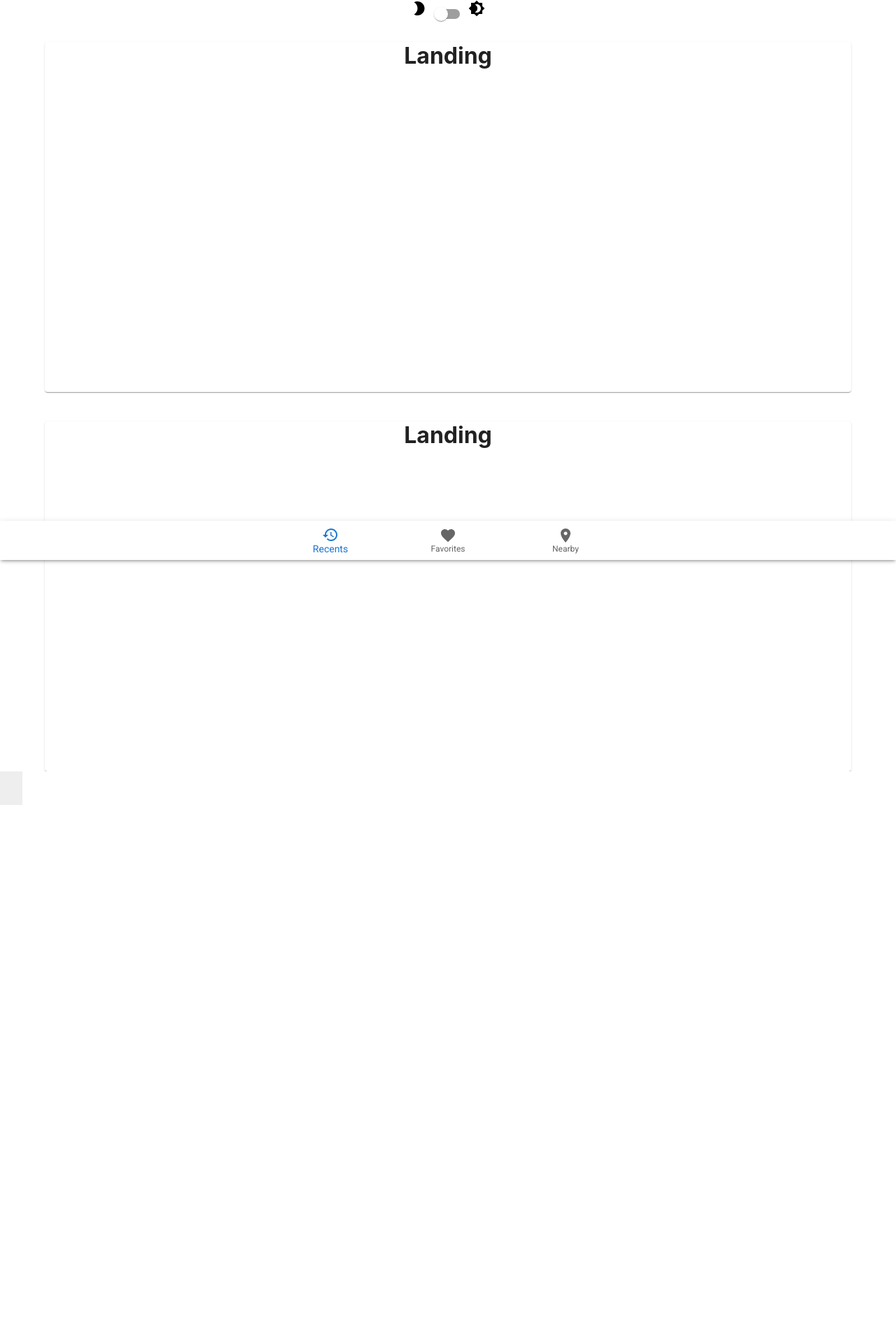
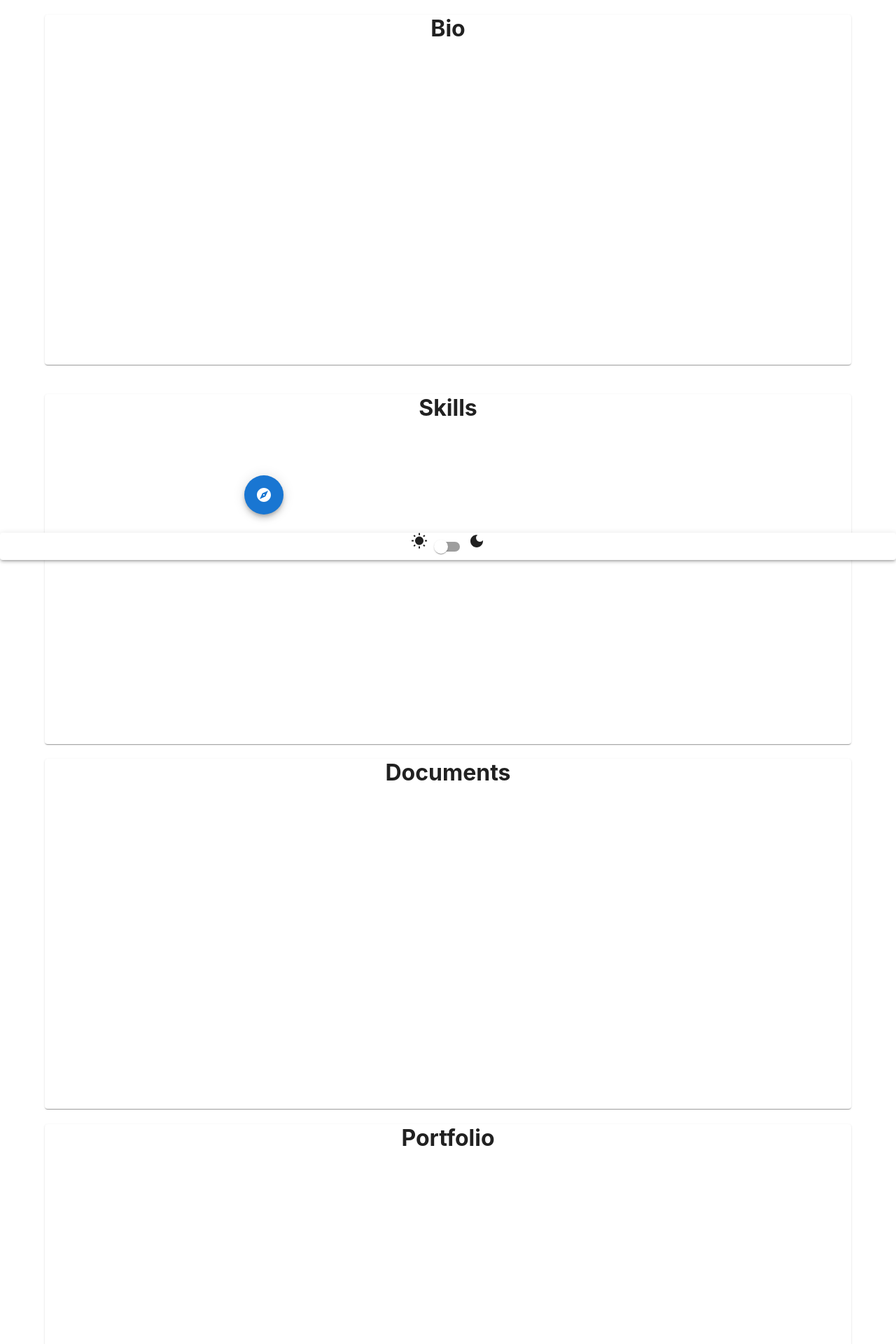
Before and after one commit to catalinarose1361/catalinarw.com, a React (Create React App) app in the folder client/: page / in a window 1280 px wide. Shown: the top 1920 px of the page at 70% size. Before the commit the page ends 1102 px from the top, so only its background shows below. Built offline with nearby package versions, Linux system fonts and the light colour scheme.

Commit message:
added floating button nav

```diff
--- a/client/src/App.js
+++ b/client/src/App.js
@@ -1,22 +1,42 @@
 import React, { useState } from 'react';
 
 import { Grid, Paper, Container, Switch } from '@mui/material';
-
-
 import ModeNightIcon from '@mui/icons-material/ModeNight';
-
 import Landing from './components/Landing.js';
-
 import { useTheme, ThemeProvider, createTheme } from '@mui/material/styles';
 import Brightness4Icon from '@mui/icons-material/Brightness4';
-
 import Box from '@mui/material/Box';
 import BottomNavigation from '@mui/material/BottomNavigation';
 import BottomNavigationAction from '@mui/material/BottomNavigationAction';
 import RestoreIcon from '@mui/icons-material/Restore';
 import FavoriteIcon from '@mui/icons-material/Favorite';
 import LocationOnIcon from '@mui/icons-material/LocationOn';
-
+import Portfolio from './components/Portfolio';
+import Skills from './components/Skills';
+import Bio from './components/Bio';
+import Documents from './components/Documents'
+import Fab from '@mui/material/Fab';
+import AddIcon from '@mui/icons-material/Add';
+import SpeedDial from '@mui/material/SpeedDial';
+import SpeedDialIcon from '@mui/material/SpeedDialIcon';
+import SpeedDialAction from '@mui/material/SpeedDialAction';
+import FileCopyIcon from '@mui/icons-material/FileCopyOutlined';
+import SaveIcon from '@mui/icons-material/Save';
+import PrintIcon from '@mui/icons-material/Print';
+import ShareIcon from '@mui/icons-material/Share';
+import ExploreIcon from '@mui/icons-material/Explore';
+import WbSunnyIcon from '@mui/icons-material/WbSunny';
+import DarkModeIcon from '@mui/icons-material/DarkMode';
+import AccountCircleIcon from '@mui/icons-material/AccountCircle';
+import MenuBookIcon from '@mui/icons-material/MenuBook';
+import HistoryEduIcon from '@mui/icons-material/HistoryEdu';
+import BrushIcon from '@mui/icons-material/Brush';
+const actions = [
+  { icon: <AccountCircleIcon />, name: 'Biography', href: '#bio' },
+  { icon: <BrushIcon />, name: 'Skills',  href: '#skills' },
+  { icon: <HistoryEduIcon />, name: 'Documents', href: '#documents'},
+  { icon: <MenuBookIcon />, name: 'Portfolio', href: '#portfolio'},
+];
 function App() {
   const [darkMode, setDarkMode] = useState(false)
   const [value, setValue] = React.useState(0);
@@ -50,7 +70,7 @@ function App() {
 
         >
 
-          <Grid
+          {/* <Grid
 
             style={{ textAlign: "center" }}
 
@@ -76,7 +96,7 @@ function App() {
 
             <Brightness4Icon />
 
-          </Grid>
+          </Grid> */}
 
           <Grid
 
@@ -86,9 +106,9 @@ function App() {
 
             sm={12}>
 
-            <Paper id='landing' style={{ height: '500px'}}>
+            <Paper id='bio' style={{ height: '500px'}}>
 
-              <Landing
+              <Bio
 
                 item={true}
 
@@ -106,9 +126,47 @@ function App() {
 
           >
 
-            <Paper style={{ height: '500px' }}>
+            <Paper id='skills' style={{ height: '500px' }}>
 
-              <Landing
+              <Skills
+
+                item={true}
+
+              />
+
+            </Paper>
+
+          </Grid>
+          <Grid
+
+            style={{ textAlign: "center" }}
+
+            item sm={12}
+
+          >
+
+            <Paper id='documents' style={{ height: '500px' }}>
+
+              <Documents
+
+                item={true}
+
+              />
+
+            </Paper>
+
+          </Grid>
+          <Grid
+
+            style={{ textAlign: "center" }}
+
+            item sm={12}
+
+          >
+
+            <Paper id='portfolio' style={{ height: '500px' }}>
+
+              <Portfolio
 
                 item={true}
 
@@ -137,17 +195,109 @@ function App() {
 
         >
         <Paper sx={{ position: 'fixed', bottom: 0, left: 0, right: 0 }} elevation={3}>
-          <BottomNavigation
+          {/* <Grid style={{ textAlign: "center" }} */}
+
+            {/* item
+
+            sm={12}> */}
+            <SpeedDial
+              ariaLabel="SpeedDial basic example"
+              sx={{ position: 'absolute', bottom: 65, right: 875 }}
+              icon={<ExploreIcon />}
+            >
+              {actions.map((action) => (
+                <SpeedDialAction
+                  key={action.name}
+                  icon={action.icon}
+                  tooltipTitle={action.name}
+                  href={action.href}
+                />
+              ))}
+            </SpeedDial>
+          {/* </Grid> */}
+          <Grid
+
+            style={{ textAlign: "center" }}
+
+            item
+
+            sm={12}
+
+          >
+            {/* <Fab color="secondary" aria-label="edit">
+              <AddIcon />
+            </Fab> */}
+            {/* <Box sx={{ height: 320, transform: 'translateZ(0px)', flexGrow: 1 }}>
+              <SpeedDial
+                ariaLabel="SpeedDial basic example"
+                sx={{ position: 'absolute', bottom: 16, right: 16 }}
+                icon={<SpeedDialIcon />}
+              >
+                {actions.map((action) => (
+                  <SpeedDialAction
+                    key={action.name}
+                    icon={action.icon}
+                    tooltipTitle={action.name}
+                  />
+                ))}
+              </SpeedDial>
+            </Box> */}
+            {/* <ModeNightIcon />
+
+            <Switch
+              id='nightmodeswitch'
+              item={true}
+
+              checked={darkMode}
+
+              onChange={() => setDarkMode(!darkMode)}
+
+              name="checkedA"
+
+            />
+
+            <Brightness4Icon />
+
+          </Grid> */}
+
+          {/* <BottomNavigation
             showLabels
             value={value}
             onChange={(event, newValue) => {
               setValue(newValue);
             }}
-          >
-            <BottomNavigationAction href='#landing' label="Recents" icon={<RestoreIcon />} />
-            <BottomNavigationAction href='#nightmodeswitch' label="Favorites" icon={<FavoriteIcon />} />
-            <BottomNavigationAction label="Nearby" icon={<LocationOnIcon />} />
-          </BottomNavigation>
+          > */}
+            {/* <SpeedDial
+              ariaLabel="SpeedDial basic example"
+              sx={{ position: 'absolute', bottom: 16, right: 16 }}
+              icon={<SpeedDialIcon />}
+            >
+              {actions.map((action) => (
+                <SpeedDialAction
+                  key={action.name}
+                  icon={action.icon}
+                  tooltipTitle={action.name}
+                />
+              ))}
+            </SpeedDial> */}
+            {/* <BottomNavigationAction href='#landing' label="Recents" icon={<RestoreIcon />} /> */}
+            <WbSunnyIcon  />
+
+            <Switch
+              id='nightmodeswitch'
+              item={true}
+
+              checked={darkMode}
+
+              onChange={() => setDarkMode(!darkMode)}
+
+              name="checkedA"
+
+            />
+
+            <DarkModeIcon />
+            </Grid>
+
           </Paper>
         </Box>
 
--- /dev/null
+++ b/client/src/components/Bio.js
@@ -0,0 +1,13 @@
+import React from 'react';
+
+const Bio = () => {
+    return (
+        <div>
+            <h1>
+                Bio
+            </h1>
+        </div>
+    )
+}
+
+export default Bio;
--- /dev/null
+++ b/client/src/components/Documents.js
@@ -0,0 +1,13 @@
+import React from 'react';
+
+const Documents = () => {
+    return (
+        <div>
+            <h1>
+                Documents
+            </h1>
+        </div>
+    )
+}
+
+export default Documents;
--- /dev/null
+++ b/client/src/components/Portfolio.js
@@ -0,0 +1,13 @@
+import React from 'react';
+
+const Portfolio = () => {
+    return (
+        <div>
+            <h1>
+                Portfolio
+            </h1>
+        </div>
+    )
+}
+
+export default Portfolio;
--- /dev/null
+++ b/client/src/components/Skills.js
@@ -0,0 +1,13 @@
+import React from 'react';
+
+const Skills = () => {
+    return (
+        <div>
+            <h1>
+                Skills
+            </h1>
+        </div>
+    )
+}
+
+export default Skills;
```
